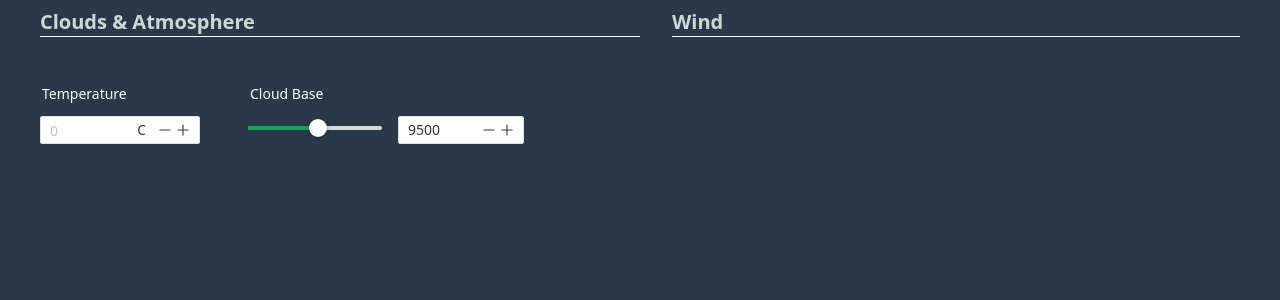
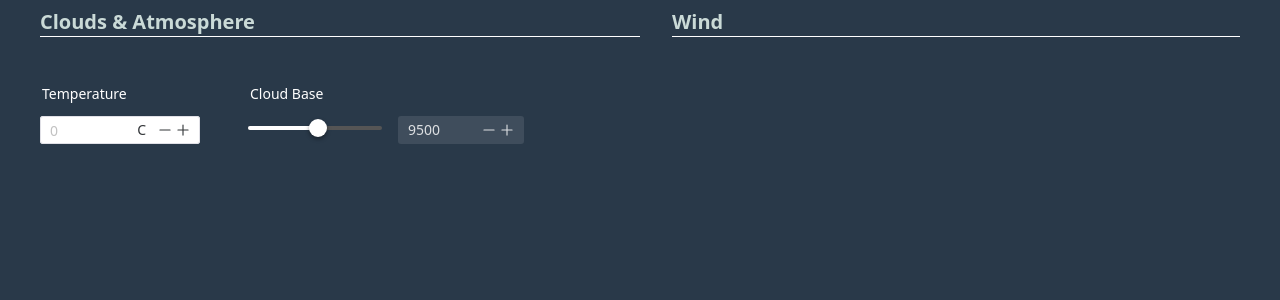
Before and after one commit to EMcNugget/WeatherEditor, a Vue app: page / in a window 1280 px wide. Shown: the top 300 px of the page. Built offline with nearby package versions, Linux system fonts and the light colour scheme.

Commit message:
Corrected slider themes

```diff
--- a/src/libs/SliderComponent.vue
+++ b/src/libs/SliderComponent.vue
@@ -1,14 +1,20 @@
-<script setup lang="ts"></script>
-
 <template>
+  <n-config-provider
+    :theme="selectedTheme === 'Dark' ? theme : null"
+    :theme-overrides="selectedTheme === 'Dark' ? themeOverrides : null"
+  >
     <n-space vertical>
       <n-form-item :label="labelText" label-style="color: white">
-      <n-slider v-model:value="value" :step="1" max="18000"  class="mr-4 ml-0" />
+        <n-slider v-model:value="value" :step="1" :max="18000" class="mr-4 ml-0" />
         <n-input-number v-model:value="value" size="small" />
       </n-form-item>
     </n-space>
+  </n-config-provider>
 </template>
-<script>
+
+<script lang="ts">
+import { darkTheme } from 'naive-ui'
+import type { GlobalTheme, GlobalThemeOverrides } from 'naive-ui'
 import { defineComponent, ref } from 'vue'
 
 export default defineComponent({
@@ -18,9 +24,24 @@ export default defineComponent({
       default: ''
     }
   },
-  data() {
+  setup() {
+    const value = ref(9500)
+    const theme = ref<GlobalTheme>(darkTheme)
+    const selectedTheme = ref('Dark')
+    const themeOverrides: GlobalThemeOverrides = {
+      common: {
+        bodyColor: '#23313f',
+        cardColor: '#293949',
+        railColor: '#555',
+        primaryColorSuppl: '#fff'
+      }
+    }
+
     return {
-      value: ref(9500) // this will be changed to miz value gotten from state
+      value,
+      theme,
+      selectedTheme,
+      themeOverrides
     }
   }
 })
--- a/tailwind.config.js
+++ b/tailwind.config.js
@@ -5,11 +5,7 @@ export default {
     "./src/**/*.{vue,js,ts,jsx,tsx}",
   ],
   theme: {
-    extend: {
-      colors: {
-        blwhite: "#cadad7"
-      }
-    },
+    extend: {},
   },
   plugins: [],
 }
--- a/tsconfig.json
+++ b/tsconfig.json
@@ -6,7 +6,8 @@
     "paths": {
       "@/*": ["./src/*"]
     },
-    "ignoreDeprecations": "5.0"
+    "ignoreDeprecations": "5.0",
+    "types": ["naive-ui/volar"]
   },
 
   "references": [
```
Also changed, not shown: 2 other files (tests, documents, lock files or other folders). Lines whose indentation alone changed are shown as unchanged.
